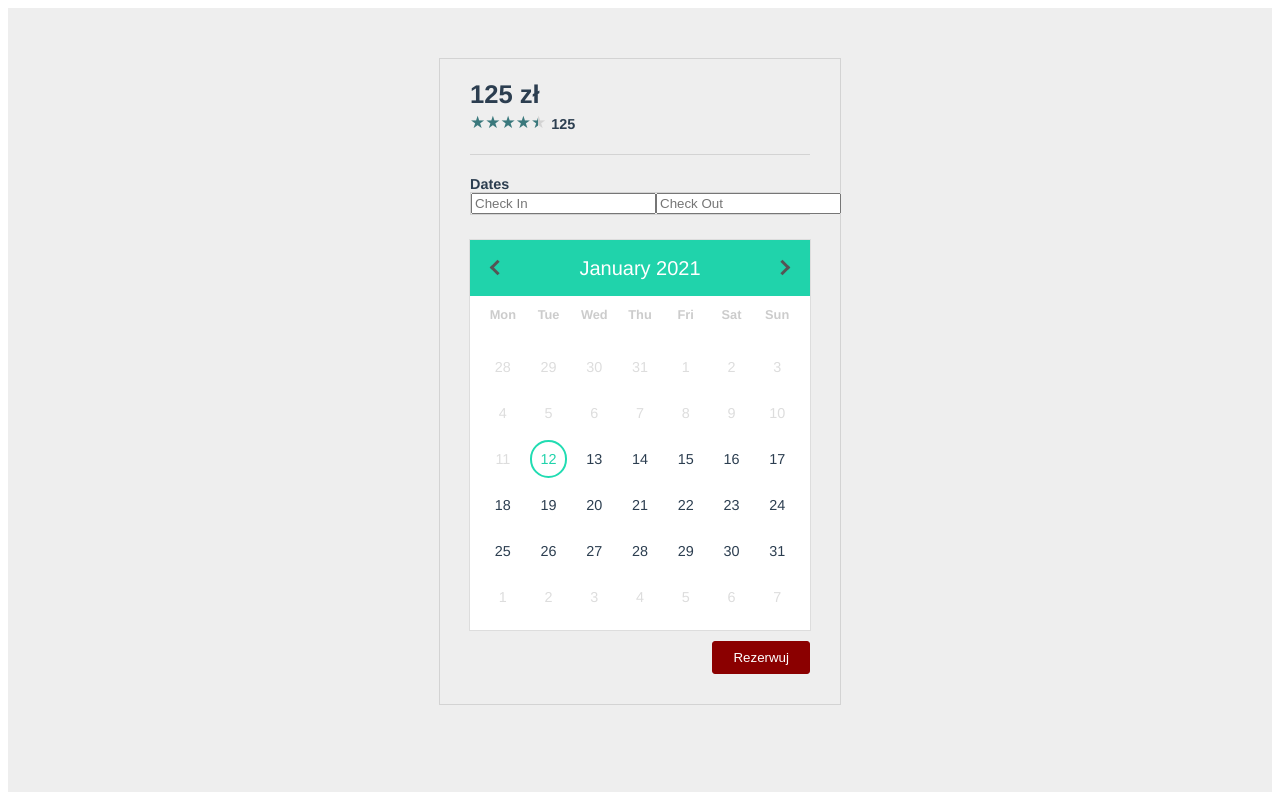
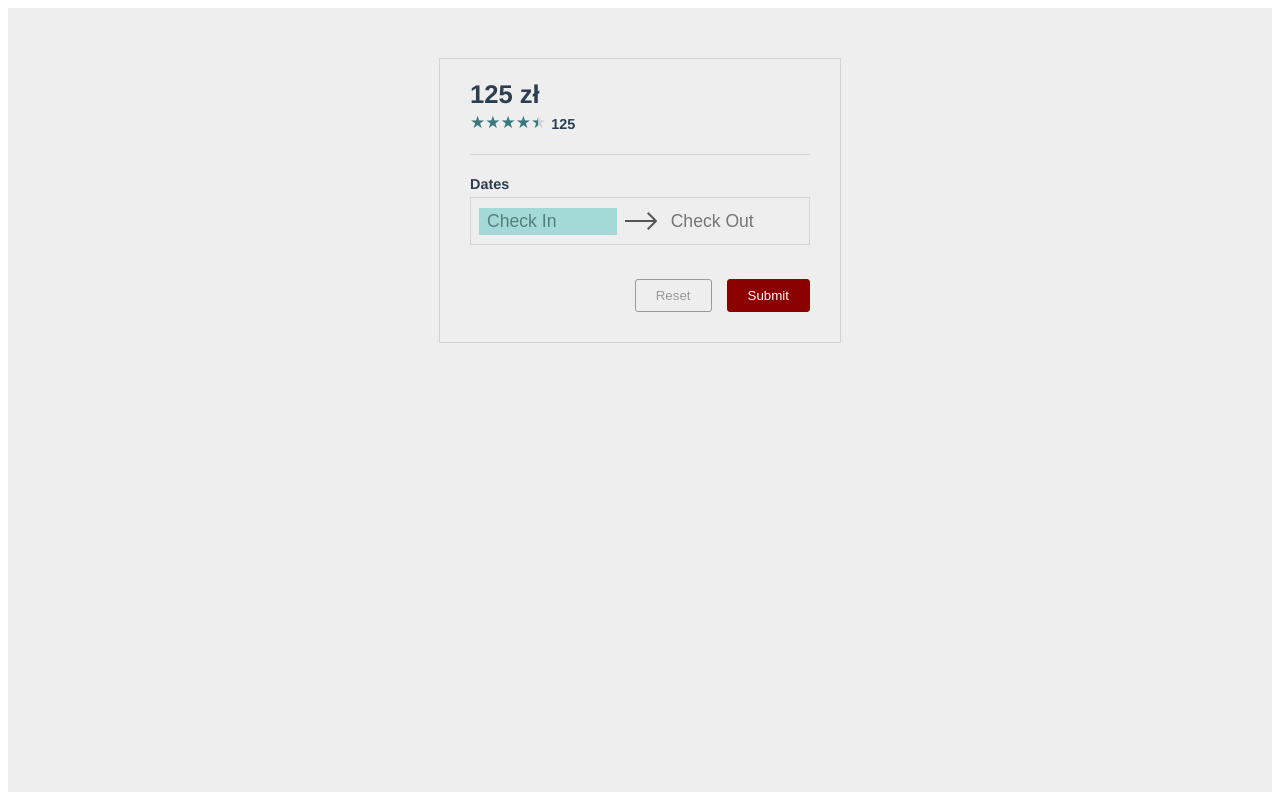
Before and after one commit to rusin-patryk/days-picker-demo, a Vue app: page / in a window 1280 px wide. Built offline with nearby package versions, Linux system fonts and the light colour scheme.

Commit message:
BookingForm: styles

```diff
--- a/src/components/BookingForm.vue
+++ b/src/components/BookingForm.vue
@@ -31,7 +31,9 @@
             title="Check In"
             v-model="pickedRange.dateFrom"
             readonly
+            @click="toggleCalendar = !toggleCalendar"
         />
+        <div class="form-arrow"></div>
         <input
             type="text"
             class="daysPicker__input daysPicker__input--dateTo"
@@ -39,25 +41,35 @@
             title="Check Out"
             v-model="pickedRange.dateTo"
             readonly
+            @click="toggleCalendar = !toggleCalendar"
         />
       </div>
+      <DaysPicker
+          v-if="toggleCalendar"
+          :status="toggleCalendar"
+          :allowed-range="allowedRange"
+          :settings="settings"
+          :picked-range="pickedRange"
+          @close="closeCalendar"
+      />
       <div class="daysPicker__error">
         <span v-if="error">{{ error }}</span>
       </div>
     </div>
-    <DaysPicker
-        :allowed-range="allowedRange"
-        :settings="settings"
-        :picked-range="pickedRange"
-        @close="closeCalendar"
-    />
     <div class="bookingForm__footer">
       <button
           type="button"
-          class="bookingForm__button--submit"
+          class="bookingForm__button bookingForm__button--reset"
+          @click="reset()"
+      >
+        Reset
+      </button>
+      <button
+          type="button"
+          class="bookingForm__button bookingForm__button--submit"
           @click="reservation()"
       >
-        Rezerwuj
+        Submit
       </button>
     </div>
   </div>
@@ -107,6 +119,7 @@ export default {
       if (pickedRange) {
         this.pickedRange = pickedRange;
       }
+      this.toggleCalendar = false;
     },
 
     reservation() {
@@ -115,6 +128,12 @@ export default {
         this.error = 'Wymagane jest uzupełnienie formularza';
         return;
       }
+      this.$emit('reservation', this.pickedRange);
+    },
+
+    reset() {
+      this.error = null;
+      this.pickedRange = DaysPickerFactory.toPickedRange();
       this.$emit('reservation', this.pickedRange);
     },
   },
--- a/src/components/DaysPicker.vue
+++ b/src/components/DaysPicker.vue
@@ -1,5 +1,8 @@
 <template>
-  <div class="daysPicker">
+  <div
+      class="daysPicker"
+  >
+    <div v-if="status" v-click-outside="clickedOutside" />
     <div class="daysPicker__container">
       <div class="daysPicker__header">
         <div class="daysPicker__header--previous">
@@ -73,14 +76,14 @@
             class="daysPicker__actionButton daysPicker__actionButton--clear"
             @click="closeCalendar()"
         >
-          Zamknij
+          Close
         </button>
         <button
             type="button"
             class="daysPicker__actionButton daysPicker__actionButton--enter"
             @click="saveCalendar()"
         >
-          Wprowadź
+          OK
         </button>
       </div>
     </div>
@@ -91,6 +94,7 @@
 import DaysPickerFactory from '@/factories/DaysPickerFactory';
 import DaysPickerService from '@/services/DaysPickerService';
 import CalendarConstants from '@/constants/CalendarConstants';
+import Vue from 'vue';
 
 export default {
   name: 'DaysPicker',
@@ -117,6 +121,10 @@ export default {
       type: Object,
       default: () => {
       },
+    },
+    status: {
+      type: Boolean,
+      default: () => false,
     },
   },
 
@@ -167,7 +175,9 @@ export default {
           this.setDateFrom(day);
         } else if (!this.localPickedRange.dateTo) {
           this.setDateTo(day);
-          this.saveCalendar();
+          if (this.settings.closeOnSelect) {
+            this.saveCalendar();
+          }
         } else {
           this.setDateFrom(day);
         }
@@ -180,6 +190,12 @@ export default {
 
     closeCalendar() {
       this.$emit('close', null);
+    },
+
+    clickedOutside() {
+      if (this.settings.closeOnClickOutside && this.status) {
+        this.closeCalendar();
+      }
     },
 
     clearPickedRange() {
@@ -252,6 +268,37 @@ export default {
     },
   },
 };
+
+Vue.directive('click-outside', {
+  bind: function (el, binding, vnode) {
+    el.eventSetDrag = function () {
+      el.setAttribute('data-dragging', 'yes');
+    };
+    el.eventClearDrag = function () {
+      el.removeAttribute('data-dragging');
+    };
+    el.eventOnClick = function (event) {
+      var dragging = el.getAttribute('data-dragging');
+      // Check that the click was outside the el and its children, and wasn't a drag
+      if (!(el == event.target || el.contains(event.target)) && !dragging) {
+        // call method provided in attribute value
+        vnode.context[binding.expression](event);
+      }
+    };
+    document.addEventListener('touchstart', el.eventClearDrag);
+    document.addEventListener('touchmove', el.eventSetDrag);
+    document.addEventListener('click', el.eventOnClick);
+    document.addEventListener('touchend', el.eventOnClick);
+  },
+  unbind: function (el) {
+    document.removeEventListener('touchstart', el.eventClearDrag);
+    document.removeEventListener('touchmove', el.eventSetDrag);
+    document.removeEventListener('click', el.eventOnClick);
+    document.removeEventListener('touchend', el.eventOnClick);
+    el.removeAttribute('data-dragging');
+  },
+});
+
 </script>
 
 <style
--- a/src/styles/BookingForm.scss
+++ b/src/styles/BookingForm.scss
@@ -54,6 +54,7 @@
 }
 
 .daysPicker__content {
+  position: relative;
   padding-left: 30px;
   padding-right: 30px;
 
@@ -61,11 +62,34 @@
     font-size: .9rem;
     font-weight: bold;
     text-align: left;
+    margin-bottom: 5px;
   }
 
   .daysPicker__form {
     border: 1px solid lightgray;
     display: flex;
+    height: 30px;
+    align-items: center;
+    padding: 8px;
+
+    .daysPicker__input {
+      width: 38%;
+      background-color: transparent;
+      border: none;
+      outline: none;
+      font-size: 1.1rem;
+      padding: 3px 8px;
+      cursor: pointer;
+
+      &.daysPicker__input--dateFrom {
+        &::placeholder {
+          color: #52807d
+        }
+
+        background-color: #A3D9D6;
+        color: #426765
+      }
+    }
   }
 
   .daysPicker__error {
@@ -83,20 +107,35 @@
   padding-left: 30px;
   padding-right: 30px;
 
-  .bookingForm__button--submit {
-    background-color: #8b0000;
-    color: white;
-    border: 1px solid #8b0000;
+  .bookingForm__button {
     border-radius: 3px;
     padding: 8px 20px;
     cursor: pointer;
     transition-duration: .2s;
     outline: none;
 
-    &:hover {
-      background-color: #640000;
-      border-color: #640000;
+    &.bookingForm__button--reset {
+      background-color: transparent;
+      color: #999;
+      border: 1px solid #999;
+      margin-right: 15px;
+
+      &:hover {
+        background-color: #999;
+        color: white;
+      }
+    }
+
+    &.bookingForm__button--submit {
+      background-color: #8b0000;
       color: white;
+      border: 1px solid #8b0000;
+
+      &:hover {
+        background-color: #640000;
+        border-color: #640000;
+        color: white;
+      }
     }
   }
 }
--- a/src/styles/DaysPicker.scss
+++ b/src/styles/DaysPicker.scss
@@ -5,6 +5,8 @@ $baseColor: #21DCB2;
   width: 340px;
   margin: 0 auto;
   background-color: white;
+  position: absolute;
+  top: 80px;
 
   .daysPicker__container {
     .daysPicker__header {
--- a/src/styles/main.scss
+++ b/src/styles/main.scss
@@ -26,3 +26,32 @@
   transform: rotate(135deg);
   -webkit-transform: rotate(135deg);
 }
+
+.form-arrow {
+  background: #555;
+  height: 2px;
+  width: 30px;
+  margin: 0 auto;
+  position: relative;
+
+  &:before,
+  &:after {
+    content: '';
+    background: #555;
+    position: absolute;
+    height: 2px;
+    width: 12px;
+  }
+
+  &:before {
+    right: -3px;
+    bottom: -4px;
+    transform: rotate(-45deg);
+  }
+
+  &:after {
+    right: -3px;
+    top: -4px;
+    transform: rotate(45deg);
+  }
+}
```
